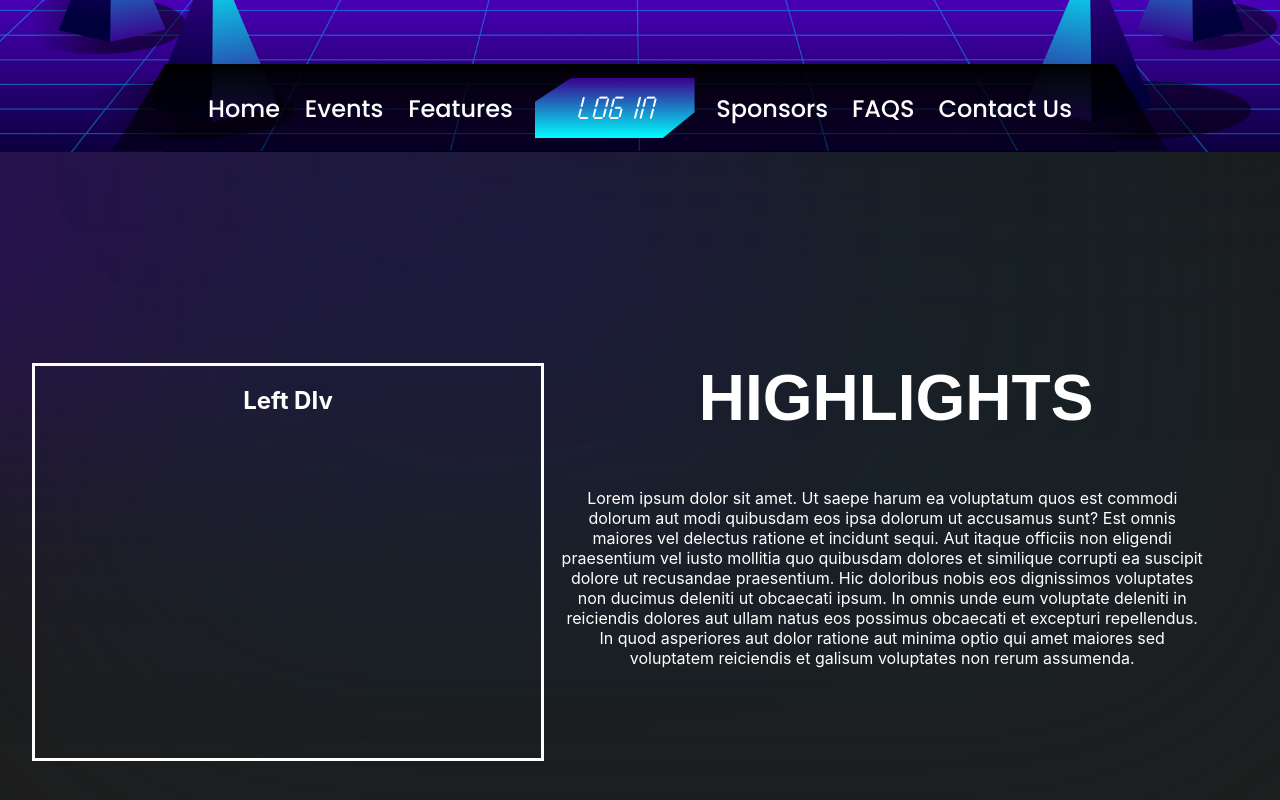
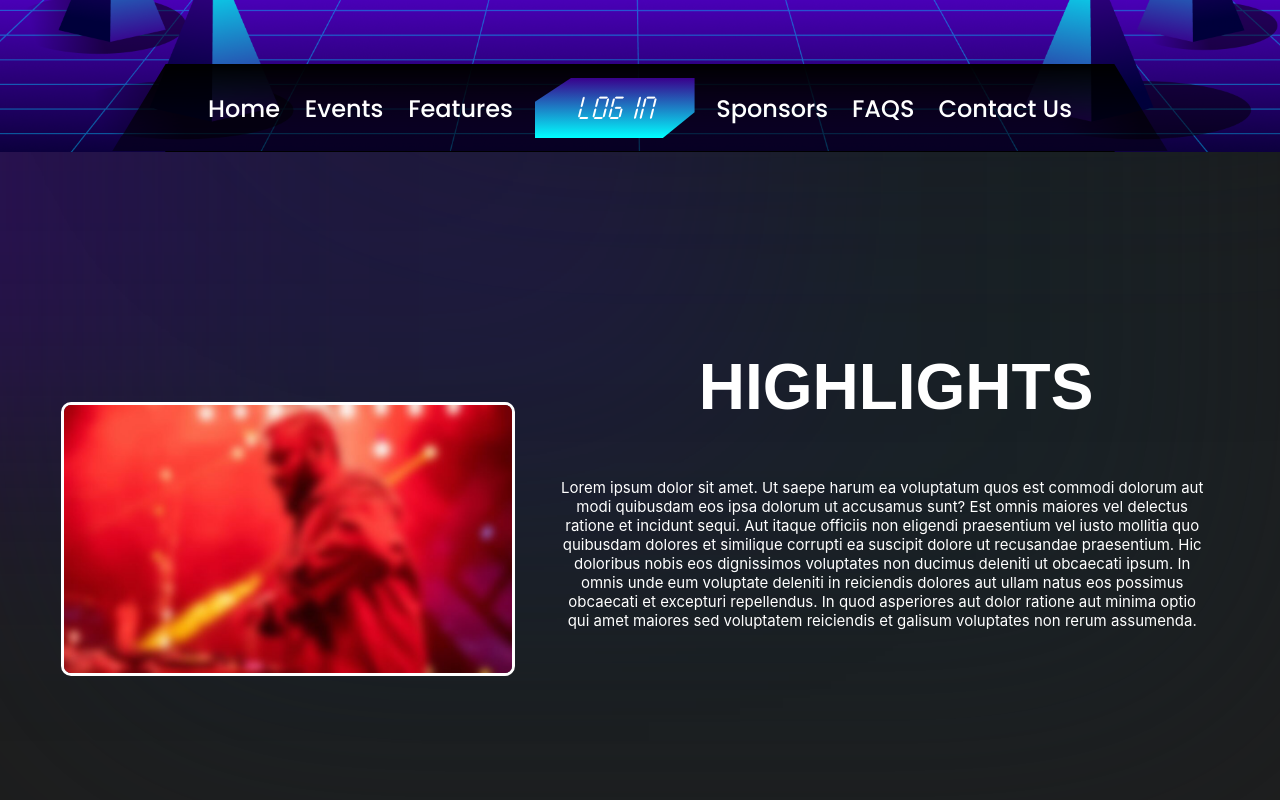
Before and after one commit to utkarsh-1905/saturnalia-website, a React (Create React App) app: page / in a window 1280 px wide. Shown: the part 648-1448 px from the top of the page. Built offline with nearby package versions, Linux system fonts and the light colour scheme; no server answers; a web font is replaced by a local one.

Commit message:
fixes to highlights

```diff
--- a/src/components/Highlights/Highlights.js
+++ b/src/components/Highlights/Highlights.js
@@ -1,4 +1,5 @@
 import React, { useEffect } from 'react'
+import person from '../../assets/unkown.jpg'
 import'./highlights.css'
 
 const Highlights = () => {
@@ -12,7 +13,7 @@ const Highlights = () => {
     <div className='highlights-horizontal-flex'>
     <div className='left-div'>
       <div className='left-div-content'>
-        <h1>Left DIv</h1>
+        <img className='left-div-content-img' src={person}/>
         </div>
 
     </div>
--- a/src/components/Highlights/highlights.css
+++ b/src/components/Highlights/highlights.css
@@ -2,6 +2,7 @@
     width: 100vw;
     height: 100vh;
     /* background-color: black; */
+    /* border-style: solid; */
 }
 
 .eventHeading{
@@ -19,7 +20,7 @@
     /* border-color: red; */
     justify-content: center;
     text-align: center;
-    margin-top: 12.5%;
+    margin-top: 7.5%;
     height: 70%;
 }
 
@@ -29,9 +30,16 @@
 }
 
 .left-div-content{
-    border-style: solid;
+    /* border-style: solid; */
     height: 70%;
     margin-top: 10%;
+}
+
+.left-div-content-img{
+    border-style: solid;
+    border-radius: 10px;
+    margin-top: 10%;
+    width: 35vw;
 }
 
 .right-div{
@@ -43,6 +51,8 @@
 .right-div-content{
     /* border-style: solid; */
     /* border-color: red; */
+    border-radius: 10px;
+    margin-top: 8vw;
 }
 
 .highlight-content{
@@ -52,20 +62,61 @@
     margin-left: 15px;
     margin-right: 15px;
     width: 50.5vw;
+    font-size: 20px;
 }
 
 
-@media screen and (max-width:900px) {
+
+@media screen and (max-width:1700px) and (min-width:1555px) {
+    .left-div-content-img{
+        margin-top: 4vw;
+    }
+    .highlight-content{
+        font-size: 15px;
+    }
+}
+
+@media screen and (max-width:1555px) and (min-width:1370px) {
+    .left-div-content-img{
+        margin-top: 5vw;
+    }
+    .highlight-content{
+        font-size: 15px;
+    }
+}
+
+@media screen and (max-width:1370px) and (min-width:1000px) {
+    .left-div-content-img{
+        margin-top: 5vw;
+    }
+    .highlight-content{
+        font-size: 15px;
+    }
+}
+
+@media screen and (max-width:1280px) and (min-width:1000px) {
+    .left-div-content-img{
+        margin-top: 8vw;
+    }
+    .highlight-content{
+        font-size: 15px;
+    }
+}
+
+
+
+@media screen and (max-width:1000px) {
 
     .highlights-horizontal-flex{
         flex-direction: column;
     }
 
     .left-div{
-        height: 300px;
+        height: 500px;
         width:100%;
-        margin-top: 5%;
+        /* margin-top: 5%; */
         /* border-color: green; */
+        margin-bottom: 5%;
     }
 
     .left-div-content{
@@ -75,6 +126,9 @@
         font-size: 0.7rem;
         margin-top: 0%;
     }
+    .left-div-content-img{
+        width: 700px;
+    }
 
     .highlight-content{
     text-align: center;
@@ -83,7 +137,7 @@
     margin-left: -2.5px;
     margin-right: 15px;
     width: 100%;
-    font-size: 10px;
+    font-size: 15px;
     margin-right: 10px;
     }
 
@@ -105,3 +159,39 @@
     }
 
 }
+
+@media screen and (max-width:886px) and (min-width:658px) {
+    .left-div{
+        height: 500px;
+        width:100%;
+        /* margin-top: 5%; */
+        /* border-color: green; */
+        margin-bottom: 5%;
+    }
+
+    .left-div-content-img{
+        width: 500px;
+    }
+}
+
+@media screen and (max-width:658px) and (min-width:0px) {
+    .left-div{
+        height: 500px;
+        width:100%;
+        /* margin-top: 5%; */
+        /* border-color: green; */
+        margin-bottom: 0%;
+    }
+
+    .left-div-content-img{
+        width: 300px;
+    }
+
+    .right-div{
+        margin-top: -250px;
+    }
+
+    .highlight-content{
+        font-size: 10px;
+        }
+}
```
Also changed, not shown: src/assets/unkown.jpg (added).
